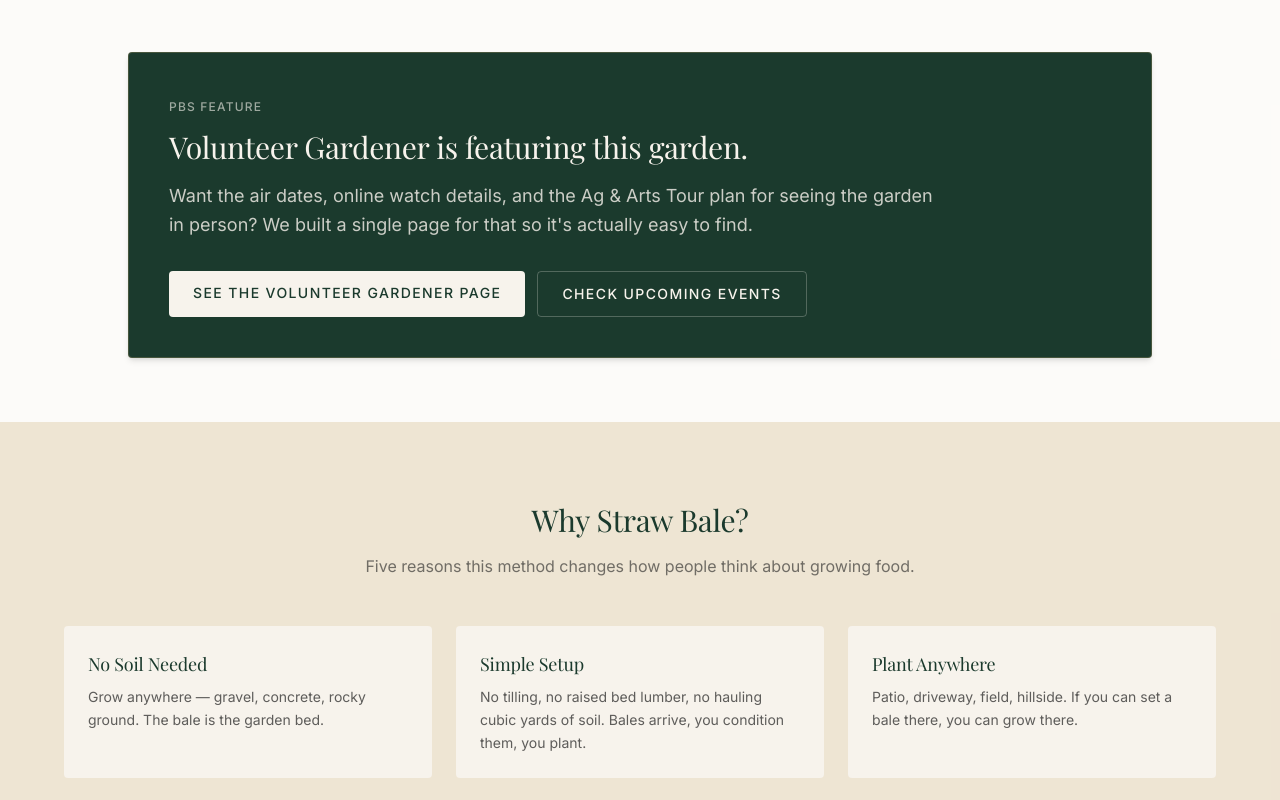
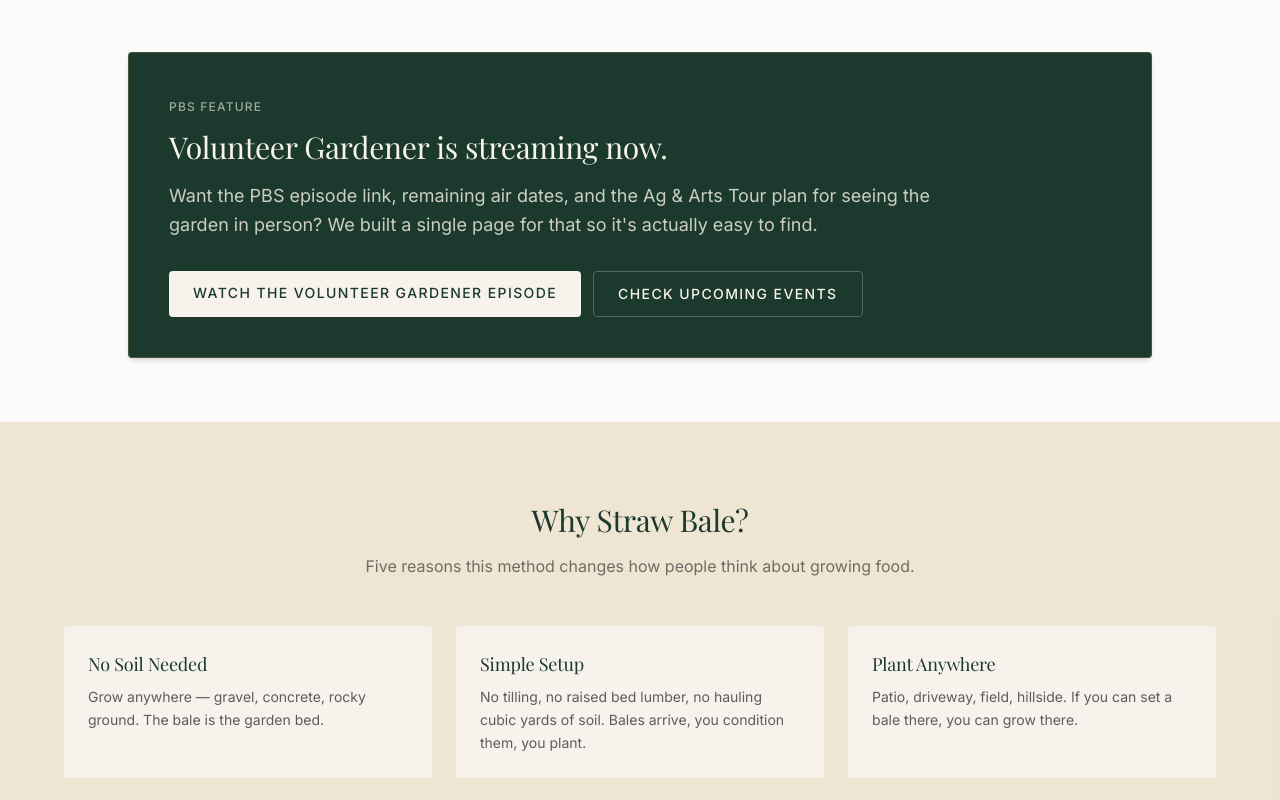
Before and after one commit to forevermore3333/forevermorefarm-website, a Next.js app: page /straw-bale-garden in a window 1280 px wide. Shown: the part 1420-2220 px from the top of the page. Built offline with nearby package versions, Linux system fonts and the light colour scheme; no server answers; a web font is replaced by a local one.

Commit message:
Add PBS Volunteer Gardener watch-now link

```diff
--- a/src/app/(site)/events/page.tsx
+++ b/src/app/(site)/events/page.tsx
@@ -137,15 +137,15 @@
               </div>
               <div className="p-8 md:p-10">
                 <span className="text-xs font-medium tracking-widest text-farm-tan uppercase">Featured</span>
-                <h2 className="font-serif text-3xl text-farm-green mt-3 mb-4">Volunteer Gardener is coming to Forevermore Farm.</h2>
+                <h2 className="font-serif text-3xl text-farm-green mt-3 mb-4">Volunteer Gardener is streaming now.</h2>
                 <p className="text-farm-charcoal/70 leading-relaxed mb-4">
-                  Get the exact PBS air dates, online watch details, and the Ag &amp; Arts Tour visit plan in one place.
+                  Get the PBS episode link, remaining air dates, and the Ag &amp; Arts Tour visit plan in one place.
                 </p>
                 <p className="text-farm-charcoal/60 leading-relaxed mb-6">
-                  If you want to watch the feature and then come see the straw bale garden in person, start here.
+                  If you want to watch the feature online and then come see the straw bale garden in person, start here.
                 </p>
                 <Link href="/volunteer-gardener" className="inline-block bg-farm-green text-farm-cream px-6 py-3 rounded-sm text-sm font-medium tracking-widest uppercase hover:bg-farm-green/90 transition-colors">
-                  Open the feature page
+                  Watch episode & visit info
                 </Link>
               </div>
             </div>
@@ -166,16 +166,16 @@
               <div className="p-8 flex flex-col justify-center">
                 <span className="text-xs font-medium tracking-widest text-farm-tan uppercase">As Seen on PBS</span>
                 <h2 className="font-serif text-2xl text-farm-green mt-2 mb-3">
-                  <em>Volunteer Gardener</em> — Premiering April 30
+                  <em>Volunteer Gardener</em> — Watch Online Now
                 </h2>
                 <p className="text-farm-charcoal/70 text-sm leading-relaxed mb-5">
-                  Concetta&apos;s straw bale garden is featured on PBS <em>Volunteer Gardener</em>. Nashville PBS premiere is Thursday, April 30 at 7:30 PM. Then come see the garden yourself at the Ag &amp; Arts Tour in June.
+                  Concetta&apos;s straw bale garden is featured on PBS <em>Volunteer Gardener</em>, and the episode is online now. Then come see the garden yourself at the Ag &amp; Arts Tour in June.
                 </p>
                 <Link
                   href="/volunteer-gardener"
                   className="inline-block self-start bg-farm-green text-farm-cream px-6 py-2.5 rounded-sm text-xs font-medium tracking-widest uppercase hover:bg-farm-green/90 transition-colors"
                 >
-                  Watch Schedule &amp; Visit Info
+                  Watch Episode &amp; Visit Info
                 </Link>
               </div>
             </div>
@@ -211,7 +211,7 @@
             {/* PBS volunteer-gardener callout */}
             <div className="mb-10 p-5 bg-farm-green/5 border-l-4 border-farm-tan rounded-sm">
               <p className="text-farm-charcoal/80 text-sm leading-relaxed">
-                <strong>Watch before you visit:</strong> Concetta&apos;s straw bale garden is featured on PBS <em>Volunteer Gardener</em> — Nashville PBS premiere April 30 at 7:30 PM.{' '}
+                <strong>Watch before you visit:</strong> Concetta&apos;s straw bale garden is featured on PBS <em>Volunteer Gardener</em>, and the episode is online now.{' '}
                 <Link href="/volunteer-gardener" className="text-farm-green font-medium hover:underline underline-offset-4">Full watch schedule and visit details →</Link>
               </p>
             </div>
@@ -220,7 +220,7 @@
             <div className="mb-10">
               <h3 className="font-serif text-xl text-farm-green mb-3">What&apos;s Happening</h3>
               <p className="text-farm-charcoal/70 leading-relaxed mb-4">The barn has been fully renovated and filled with vendors — handmade goods, crafts, and local makers all under one roof. Step outside and you&apos;re on a working homestead: free-range Berkshire pigs, Nigerian Dwarf goats, chickens, rabbits, and — if you&apos;re lucky — Clementine, our miniature pig who lives in the house and occasionally makes her rounds.</p>
-              <p className="text-farm-charcoal/70 leading-relaxed">Concetta will be giving straw bale garden demos throughout the weekend. She trained directly under Joel Karsten, the method&apos;s creator, and the garden is soon to be featured on PBS <em>Volunteer Gardener</em> — so you&apos;ll be seeing it before most people even know it exists.</p>
+              <p className="text-farm-charcoal/70 leading-relaxed">Concetta will be giving straw bale garden demos throughout the weekend. She trained directly under Joel Karsten, the method&apos;s creator, and the garden is featured on PBS <em>Volunteer Gardener</em> — so you&apos;ll be seeing the real thing after watching the story online.</p>
             </div>
 
             {/* Don't miss */}
--- a/src/app/(site)/page.tsx
+++ b/src/app/(site)/page.tsx
@@ -71,18 +71,18 @@
         <div className="max-w-4xl mx-auto">
           <div className="grid md:grid-cols-2 gap-10 items-center">
             <div>
-              <span className="text-xs font-medium tracking-widest text-farm-tan uppercase">Coming to PBS</span>
+              <span className="text-xs font-medium tracking-widest text-farm-tan uppercase">Now streaming on PBS</span>
               <h2 className="font-serif text-3xl text-farm-cream mt-3 mb-4">
                 Forevermore Farm on <em>Volunteer Gardener</em>
               </h2>
               <p className="text-farm-cream/80 leading-relaxed mb-6">
-                Concetta&apos;s straw bale garden is featured on PBS <em>Volunteer Gardener</em>. The Nashville premiere is Thursday, April 30 at 7:30 PM — and you can see the garden in person at the Ag &amp; Arts Tour in June.
+                Concetta&apos;s straw bale garden is featured on PBS <em>Volunteer Gardener</em>, and the episode is online now. Watch it, then come see the garden in person at the Ag &amp; Arts Tour in June.
               </p>
               <Link
                 href="/volunteer-gardener"
                 className="inline-block bg-farm-tan text-farm-charcoal px-8 py-3 rounded-sm text-sm font-medium tracking-widest uppercase hover:bg-farm-tan/90 transition-colors"
               >
-                Watch Schedule &amp; Visit Info
+                Watch the Episode &amp; Visit Info
               </Link>
             </div>
             <div className="relative aspect-[4/3] rounded-sm overflow-hidden shadow-md">
@@ -124,7 +124,7 @@
           {/* PBS link */}
           <div className="mt-8">
             <Link href="/volunteer-gardener" className="text-farm-tan/70 hover:text-farm-tan text-sm transition-colors">
-              Concetta&apos;s straw bale garden on PBS <em>Volunteer Gardener</em> — watch schedule &amp; visit info &rarr;
+              Concetta&apos;s straw bale garden on PBS <em>Volunteer Gardener</em> — watch the episode &amp; visit info &rarr;
             </Link>
           </div>
         </div>
@@ -135,13 +135,13 @@
         <div className="max-w-6xl mx-auto grid md:grid-cols-[1.05fr_0.95fr] gap-10 items-center">
           <div>
             <span className="text-xs font-medium tracking-widest text-farm-cream/60 uppercase">PBS Feature</span>
-            <h2 className="font-serif text-3xl md:text-4xl text-farm-cream mt-3 mb-5">Volunteer Gardener is featuring Forevermore Farm.</h2>
+            <h2 className="font-serif text-3xl md:text-4xl text-farm-cream mt-3 mb-5">Volunteer Gardener is streaming now.</h2>
             <p className="text-farm-cream/80 text-lg leading-relaxed max-w-2xl">
-              We pulled the full watch schedule into one place, plus everything you need to know before visiting the farm during the June 19–20, 2026 Ag &amp; Arts Tour.
+              PBS has posted the full Forevermore Farm feature online. Watch it now, then get everything you need before visiting during the June 19–20, 2026 Ag &amp; Arts Tour.
             </p>
             <div className="mt-8 flex flex-col sm:flex-row gap-3">
               <Link href="/volunteer-gardener" className="inline-block bg-farm-cream text-farm-green px-6 py-3 rounded-sm text-sm font-medium tracking-widest uppercase hover:bg-farm-cream/90 transition-colors text-center">
-                See the PBS feature page
+                Watch the PBS episode
               </Link>
               <Link href="/events" className="inline-block border border-farm-cream/25 text-farm-cream px-6 py-3 rounded-sm text-sm font-medium tracking-widest uppercase hover:bg-farm-cream/10 transition-colors text-center">
                 View upcoming events
@@ -323,7 +323,7 @@
               </div>
               <span className="text-xs font-medium tracking-widest text-farm-tan uppercase">As Seen On TV</span>
               <h3 className="font-serif text-2xl text-farm-cream mt-2">Off-Grid Living</h3>
-              <p className="text-farm-cream/60 text-sm mt-3 leading-relaxed">The farm runs almost entirely on solar power — no grid electricity. WKRN News 2 covered how this family lives off-grid in Hickman County, and Concetta&apos;s straw bale garden is soon to be featured on PBS Volunteer Gardener.</p>
+              <p className="text-farm-cream/60 text-sm mt-3 leading-relaxed">The farm runs almost entirely on solar power — no grid electricity. WKRN News 2 covered how this family lives off-grid in Hickman County, and Concetta&apos;s straw bale garden is featured on PBS Volunteer Gardener.</p>
             </div>
           </div>
         </div>
--- a/src/app/(site)/straw-bale-garden/page.tsx
+++ b/src/app/(site)/straw-bale-garden/page.tsx
@@ -281,13 +281,13 @@
         <div className="max-w-5xl mx-auto rounded-sm border border-farm-tan/25 bg-farm-green p-8 md:p-10 text-farm-cream shadow-md">
           <div className="max-w-3xl">
             <span className="text-xs font-medium tracking-widest text-farm-cream/60 uppercase">PBS Feature</span>
-            <h2 className="font-serif text-3xl mt-3 mb-4">Volunteer Gardener is featuring this garden.</h2>
+            <h2 className="font-serif text-3xl mt-3 mb-4">Volunteer Gardener is streaming now.</h2>
             <p className="text-farm-cream/80 leading-relaxed text-lg">
-              Want the air dates, online watch details, and the Ag &amp; Arts Tour plan for seeing the garden in person? We built a single page for that so it&apos;s actually easy to find.
+              Want the PBS episode link, remaining air dates, and the Ag &amp; Arts Tour plan for seeing the garden in person? We built a single page for that so it&apos;s actually easy to find.
             </p>
             <div className="mt-8 flex flex-col sm:flex-row gap-3">
               <Link href="/volunteer-gardener" className="inline-block bg-farm-cream text-farm-green px-6 py-3 rounded-sm text-sm font-medium tracking-widest uppercase hover:bg-farm-cream/90 transition-colors text-center">
-                See the Volunteer Gardener page
+                Watch the Volunteer Gardener episode
               </Link>
               <Link href="/events" className="inline-block border border-farm-cream/25 text-farm-cream px-6 py-3 rounded-sm text-sm font-medium tracking-widest uppercase hover:bg-farm-cream/10 transition-colors text-center">
                 Check upcoming events
@@ -369,13 +369,13 @@
                 This Garden Is on <em>Volunteer Gardener</em>
               </h2>
               <p className="text-farm-cream/75 leading-relaxed mb-6">
-                Nashville PBS is airing a feature on Forevermore&apos;s straw bale garden. The premiere is Thursday, April 30 at 7:30 PM — or come see the real thing at the Hickman County Ag &amp; Arts Tour in June.
+                Nashville PBS aired a feature on Forevermore&apos;s straw bale garden, and the episode is online now — or come see the real thing at the Hickman County Ag &amp; Arts Tour in June.
               </p>
               <Link
                 href="/volunteer-gardener"
                 className="inline-block bg-farm-tan text-farm-charcoal px-8 py-3 rounded-sm text-sm font-medium tracking-widest uppercase hover:bg-farm-tan/90 transition-colors"
               >
-                Watch Schedule &amp; Visit Info
+                Watch Episode &amp; Visit Info
               </Link>
             </div>
             <div className="relative aspect-[4/3] rounded-sm overflow-hidden shadow-md">
--- a/src/app/(site)/volunteer-gardener/page.tsx
+++ b/src/app/(site)/volunteer-gardener/page.tsx
@@ -3,6 +3,9 @@
 import Link from 'next/link'
 
 import HeroSection from '@/components/HeroSection'
+
+const pbsVideoUrl = 'https://www.pbs.org/video/volunteer-gardener-3417-ehycpx/'
+const pbsEmbedUrl = 'https://player.pbs.org/viralplayer/3108801736/'
 
 const broadcastSchedule = [
   {
@@ -68,8 +71,8 @@
 const pressLinks = [
   {
     title: 'Watch Volunteer Gardener online',
-    href: 'https://volunteergardener.org/',
-    description: 'Online availability begins April 30 at volunteergardener.org.',
+    href: pbsVideoUrl,
+    description: 'The Forevermore Farm episode is online now at PBS.org.',
   },
   {
     title: 'WKRN News 2, “Hickman County Homesteaders Living Off Grid”',
@@ -112,9 +115,9 @@
   return (
     <>
       <HeroSection
-        title="Volunteer Gardener is coming to Forevermore Farm"
-        subtitle="Watch the PBS feature, then come see the straw bale garden in person during the June 19–20, 2026 Ag & Arts Tour at Forevermore Farm."
-        ctaText="See the watch schedule"
+        title="Volunteer Gardener is streaming now"
+        subtitle="Watch the PBS feature online, then come see the straw bale garden in person during the June 19–20, 2026 Ag & Arts Tour at Forevermore Farm."
+        ctaText="Watch the episode"
         ctaHref="#watch-schedule"
         bgImage="/images/garden/zinnias-sunflowers-white-tent.jpg"
         bgPositionMobile="50% 52%"
@@ -153,11 +156,19 @@
       <section id="watch-schedule" className="bg-farm-cream px-4 py-20">
         <div className="mx-auto grid max-w-6xl gap-12 lg:grid-cols-[1.1fr_0.9fr] lg:items-start">
           <div>
-            <span className="text-xs font-medium uppercase tracking-[0.3em] text-farm-tan">Broadcast / Watch Schedule</span>
-            <h2 className="mt-3 font-serif text-3xl text-farm-green md:text-4xl">Here&apos;s exactly when to watch.</h2>
+            <span className="text-xs font-medium uppercase tracking-[0.3em] text-farm-tan">Watch Online + Broadcast Schedule</span>
+            <h2 className="mt-3 font-serif text-3xl text-farm-green md:text-4xl">The episode is online now.</h2>
             <p className="mt-4 max-w-2xl text-lg leading-relaxed text-farm-charcoal/70">
-              No hunting for listings, no vague “coming soon.” These are the confirmed Volunteer Gardener air dates for the Forevermore Farm feature.
+              PBS has posted the Forevermore Farm feature online. You can watch it now, then catch the remaining broadcast airings or come see the garden in person during Ag &amp; Arts Tour weekend.
             </p>
+            <a
+              href={pbsVideoUrl}
+              target="_blank"
+              rel="noopener noreferrer"
+              className="mt-8 inline-block rounded-sm bg-farm-green px-6 py-3 text-sm font-medium uppercase tracking-widest text-farm-cream transition-colors hover:bg-farm-green/90"
+            >
+              Watch the PBS episode →
+            </a>
             <div className="mt-10 grid gap-4">
               {broadcastSchedule.map((item) => (
                 <div key={item.outlet} className="rounded-sm border border-farm-tan/25 bg-white/70 p-5 shadow-sm">
@@ -169,28 +180,19 @@
           </div>
 
           <div className="rounded-sm bg-farm-green p-8 text-farm-cream shadow-md">
-            <span className="text-xs font-medium uppercase tracking-[0.3em] text-farm-cream/60">Online Availability</span>
-            <h3 className="mt-3 font-serif text-3xl">Stream it after the debut.</h3>
+            <span className="text-xs font-medium uppercase tracking-[0.3em] text-farm-cream/60">Watch Now</span>
+            <h3 className="mt-3 font-serif text-3xl">The full episode is online.</h3>
             <p className="mt-4 leading-relaxed text-farm-cream/80">
-              Online availability begins April 30 at{' '}
-              <a
-                href="https://volunteergardener.org/"
-                target="_blank"
-                rel="noopener noreferrer"
-                className="underline decoration-farm-cream/40 underline-offset-4 transition-colors hover:text-farm-cream"
-              >
-                volunteergardener.org
-              </a>
-              .
+              Watch <em>Volunteer Gardener 3417</em> on PBS now. The episode description: “Straw bale farming of fruits and vegetables; growing citrus in marginal zones.”
             </p>
             <div className="mt-8 overflow-hidden rounded-sm border border-farm-cream/15 bg-farm-charcoal/20 shadow-lg">
-              <div className="relative aspect-[16/9]">
-                <Image
-                  src="/images/press/volunteer-gardener-seo.png"
-                  alt="Volunteer Gardener feature graphic for Forevermore Farm"
-                  fill
-                  sizes="(max-width: 1024px) 100vw, 34vw"
-                  className="object-cover"
+              <div className="relative aspect-video bg-farm-charcoal">
+                <iframe
+                  src={pbsEmbedUrl}
+                  title="PBS Volunteer Gardener 3417 video player"
+                  allow="encrypted-media"
+                  allowFullScreen
+                  className="absolute inset-0 h-full w-full border-0"
                 />
               </div>
               <div className="flex items-center gap-3 border-t border-farm-cream/10 px-4 py-4">
@@ -375,12 +377,12 @@
                 Read more about the straw bale garden →
               </Link>
               <a
-                href="https://volunteergardener.org/"
+                href={pbsVideoUrl}
                 target="_blank"
                 rel="noopener noreferrer"
                 className="inline-block text-farm-cream transition-colors hover:text-farm-tan"
               >
-                Watch Volunteer Gardener online →
+                Watch the PBS episode online →
               </a>
             </div>
           </div>
```
